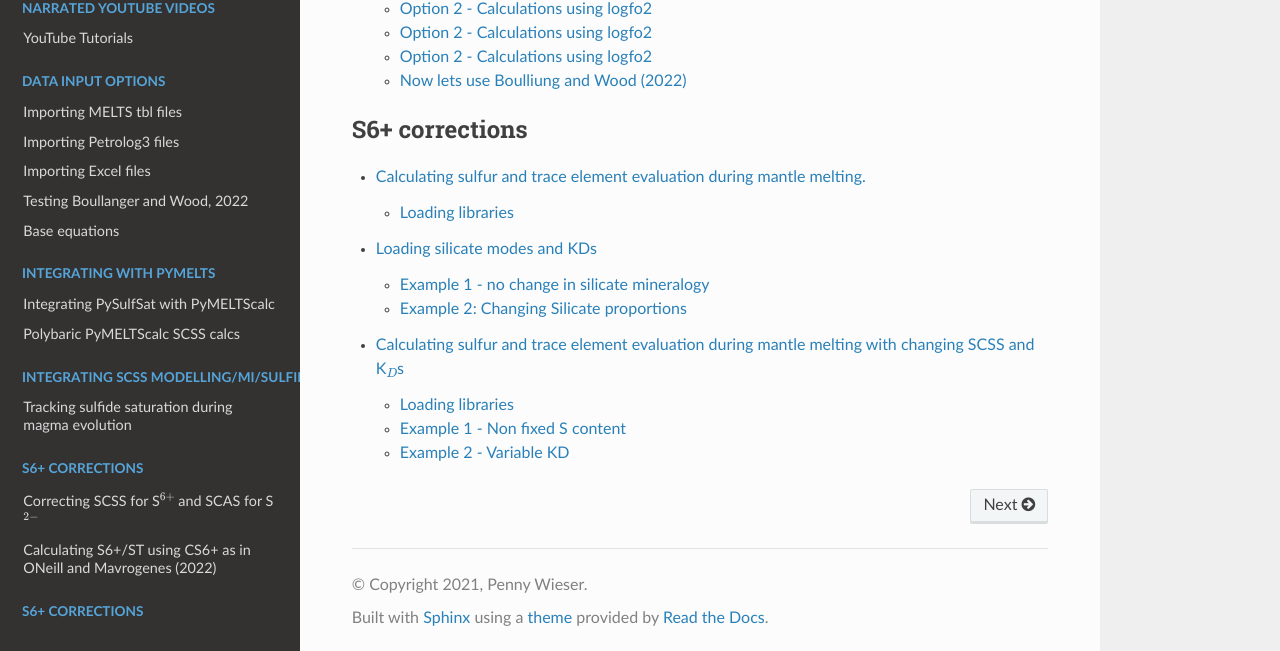
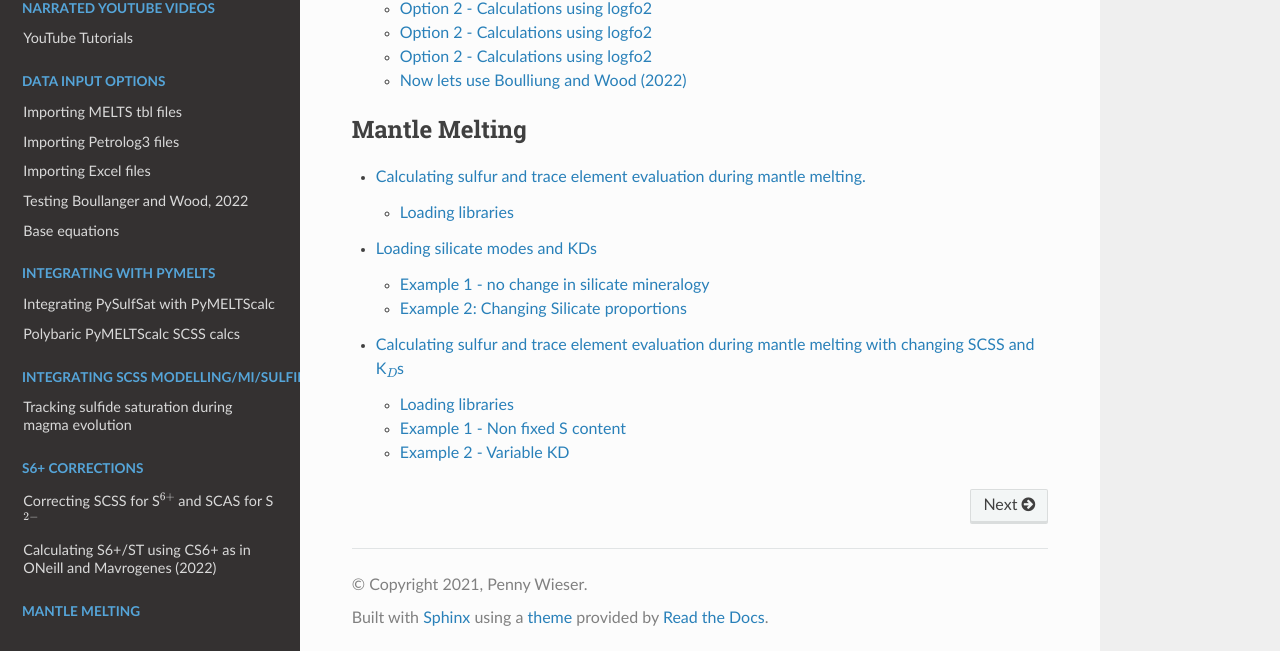
Before and after one commit to PennyWieser/PySulfSat, a Sphinx documentation site: the page built from docs/index.rst, in a window 1280 px wide and 900 px high, scrolled down 2029 px. Shown: the part 246-897 px from the top of the window. Built offline with Sphinx 7.4.7 and the Read the Docs theme 2.0.0, drawn with Linux system fonts in a browser that asks for light colours; pages that are not in the unit, such as notebooks, are missing from menus.

Commit message:
trying to get melting!

```diff
--- a/docs/index.rst
+++ b/docs/index.rst
@@ -64,7 +64,7 @@ Welcome to PySulfSat's documentation!
 
 .. toctree::
    :maxdepth: 2
-   :caption: S6+ corrections
+   :caption: Mantle Melting
 
 
    Examples/Mantle_Melting_Lee_Wieser/Simple_Melting_Cu_S_Ba
@@ -81,8 +81,6 @@ Welcome to PySulfSat's documentation!
    Examples/Other_Useful_Functions/Calculating_KDs_Kiseeva
 
 
-
-
  .. toctree::
    :maxdepth: 2
    :caption: Benchmarking
```
